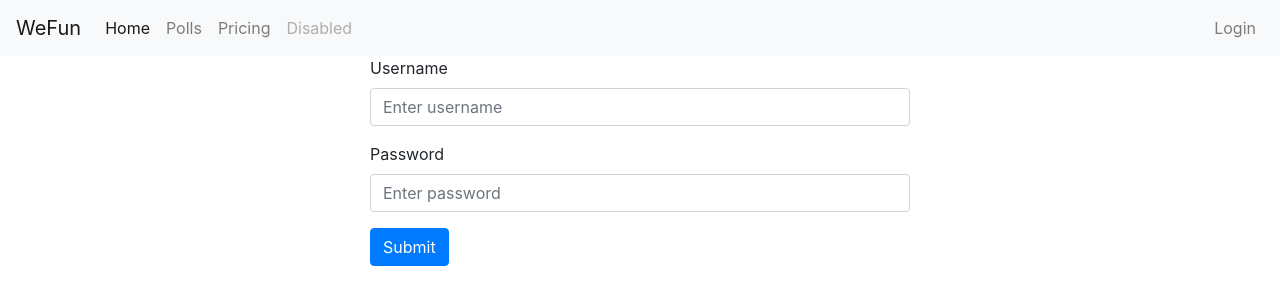
After one commit to golfurier/Django, a Django app: template nobank/accounts/templates/accounts/login.html in a window 1280 px wide. The commit adds this page. Shown: the top 305 px of the page. Run offline with Django 3.2, Linux system fonts and the light colour scheme; the template is opened without the code that fills it, so the values that code supplies are empty; some libraries are stand-ins or nearby versions.

Commit message:
ended of 43

```diff
--- /dev/null
+++ b/nobank/accounts/forms.py
@@ -0,0 +1,6 @@
+from django import forms
+
+
+class UserRegistrationForm(forms.Form):
+    username = forms.CharField(label='Username', max_length=100)
+    password = forms.CharField(label='Password', max_length=100)
--- /dev/null
+++ b/nobank/accounts/templates/accounts/login.html
@@ -0,0 +1,33 @@
+{% extends 'base.html' %}
+
+{% block content %}
+
+<div class="container">
+    <div class="row">
+        <div class="col-md-6 offset-md-3">
+            {% if messages %}
+            <ul class="messages">
+                {% for message in messages %}
+                <li {% if message.tags %} class="{{ message.tags }}"{% endif %}>{{ message }}</li>
+                {% endfor %}
+            </ul>
+            {% endif %}
+            <form action="" method="POST">
+                  {% csrf_token %}
+                  <div class="form-group">
+                    <label for="username">Username</label>
+                    <input type="text" class="form-control" name="username" placeholder="Enter username">
+                  </div>
+                  <div class="form-group">
+                    <label for="password">Password</label>
+                    <input type="password" class="form-control" name="password" placeholder="Enter password">
+                  </div>
+                  <button type="submit" class="btn btn-primary">Submit</button>
+            </form>
+        </div>
+    </div>
+
+</div>
+
+
+{% endblock %}
--- /dev/null
+++ b/nobank/accounts/urls.py
@@ -0,0 +1,12 @@
+from django.urls import path
+
+from . import views
+
+app_name = 'accounts'
+urlpatterns = [
+    path('login/', views.login_user, name='login'),
+    path('logout/', views.logout_user, name='logout'),
+    path('register/', views.user_registration, name='register'),
+
+
+]
--- a/nobank/nobank/settings.py
+++ b/nobank/nobank/settings.py
@@ -38,6 +38,7 @@ INSTALLED_APPS = [
     'django.contrib.messages',
     'django.contrib.staticfiles',
     'polls',
+    'accounts',
 ]
 
 MIDDLEWARE = [
--- a/nobank/nobank/urls.py
+++ b/nobank/nobank/urls.py
@@ -21,5 +21,6 @@ from . import views
 urlpatterns = [
     path('admin/', admin.site.urls),
     path('', views.home, name='home'),
-    path('polls/', include('polls.urls', namespace='polls'))
+    path('polls/', include('polls.urls', namespace='polls')),
+    path('accounts/', include('accounts.urls', namespace="accounts"))
 ]
--- a/nobank/polls/views.py
+++ b/nobank/polls/views.py
@@ -1,4 +1,4 @@
-from  django.urls import reverse
+from django.urls import reverse
 from django.contrib import messages
 from django.shortcuts import render, get_object_or_404
 from django.http import HttpResponse, HttpResponseRedirect
--- a/nobank/templates/includes/navbar.html
+++ b/nobank/templates/includes/navbar.html
@@ -10,5 +10,14 @@
           <a class="nav-item nav-link" href="#">Pricing</a>
           <a class="nav-item nav-link disabled" href="#" tabindex="-1" aria-disabled="true">Disabled</a>
         </div>
+        <div class="navbar-nav ml-auto">
+            {% if request.user.is_authenticated %}
+                <a class="nav-item nav-link" href="{% url 'accounts:logout' %}">Logout</a>
+            {% else %}
+                <a class="nav-item nav-link" href="{% url 'accounts:login' %}">Login</a>
+            {% endif %}
+
+        </div>
+
       </div>
     </nav>
```
Also changed, not shown: nobank/accounts/templates/accounts/register.html (added, +12 -0 lines), nobank/db.sqlite3.
